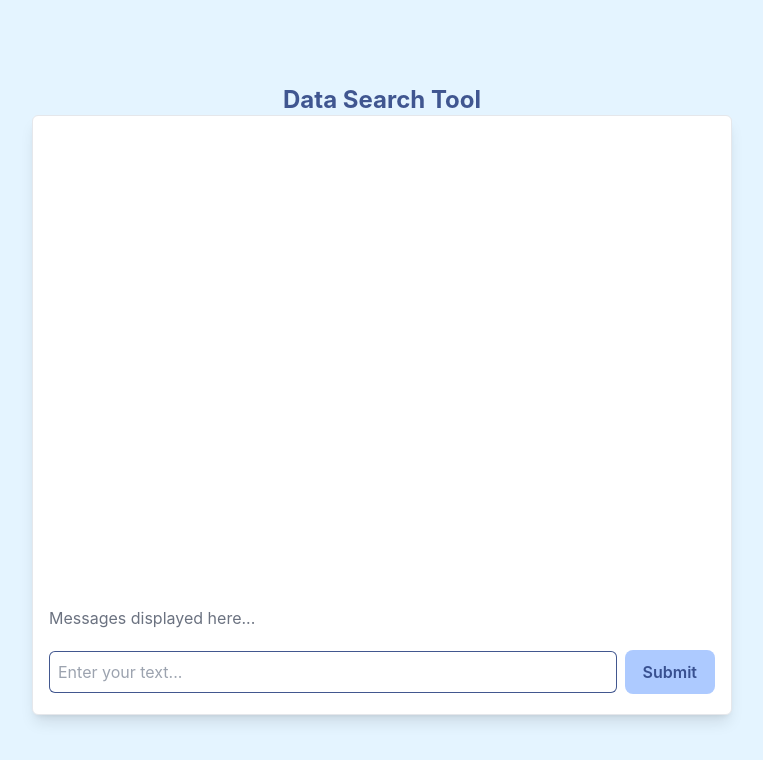
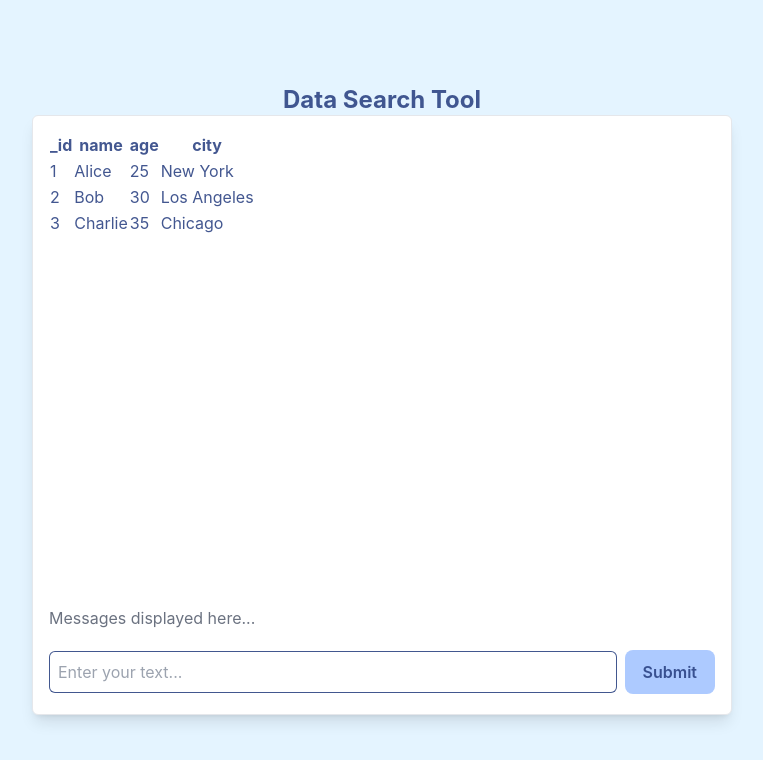
Before and after one commit to cfgcolumbus24/Team-7, a React (Vite) app in the folder Project/client/: page / in a window 1280 px wide. Shown: the top 760 px of the page, without its empty margins (258-1021 px from the left). Built offline with nearby package versions, Linux system fonts and the light colour scheme.

Commit message:
Create table component and format data returned by API

```diff
--- a/Project/client/src/App.jsx
+++ b/Project/client/src/App.jsx
@@ -1,10 +1,16 @@
 import ChatBox from './ChatBox';
+import Table from './DataTable';
+import { useState } from 'react';
 
 function App() {
-
+  const [tableData, setTableData] = useState(JSON.stringify([
+    { _id: "1", name: "Alice", age: 25, city: "New York" },
+    { _id: "2", name: "Bob", age: 30, city: "Los Angeles" },
+    { _id: "3", name: "Charlie", age: 35, city: "Chicago" }
+  ]));
   const queryAI = async (inputText) => {
     try {
-      const response = fetch('http://localhost:5001/llm/query', {
+      const response = await fetch('http://localhost:5001/llm/query', {
         method: 'POST',
         headers: {
           'Content-Type': 'application/json',
@@ -13,7 +19,10 @@ function App() {
           prompt: inputText
         })
       });
-      return response;
+      const data = await response.json();
+      console.log(data);
+      setTableData(data);
+      return data;
     } catch (error) {
       console.error('Error Querying Data:', error);
     }
@@ -24,7 +33,8 @@ function App() {
       <h1 className="text-2xl font-bold m-0 p-0 leading-tight">Data Search Tool</h1>
       <div className="flex flex-col border rounded-md w-[700px] h-[600px] bg-white shadow-lg p-4">
         <div className="flex-grow">
-          {/* Content above the input area, e.g., messages */}
+          <Table jsonData={tableData}/>
+
         </div>
         {/* The ChatBox component will be at the bottom */}
         <ChatBox onSubmit={queryAI} />
--- /dev/null
+++ b/Project/client/src/DataTable.jsx
@@ -0,0 +1,32 @@
+import React from "react";
+
+const Table = ({ jsonData }) => {
+  // Parse JSON data
+  const data = typeof jsonData === "string" ? JSON.parse(jsonData) : jsonData;
+
+  // Extract unique keys from all documents to create table headers
+  const columns = Array.from(new Set(data.flatMap((doc) => Object.keys(doc))));
+    console.log(columns);
+  return (
+    <table>
+      <thead>
+        <tr>
+          {columns.map((col) => (
+            <th key={col}>{col}</th>
+          ))}
+        </tr>
+      </thead>
+      <tbody>
+        {data.map((doc, rowIndex) => (
+          <tr key={doc._id || rowIndex}>
+            {columns.map((col) => (
+              <td key={col}>{doc[col] !== undefined ? doc[col].toString() : ""}</td>
+            ))}
+          </tr>
+        ))}
+      </tbody>
+    </table>
+  );
+};
+
+export default Table;
```
Also changed, not shown: 1 other file (tests, documents, lock files or other folders).
